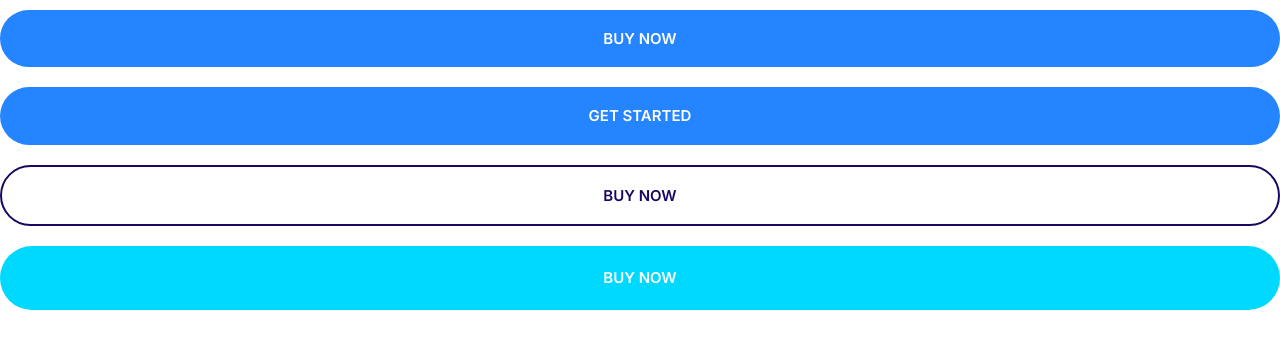
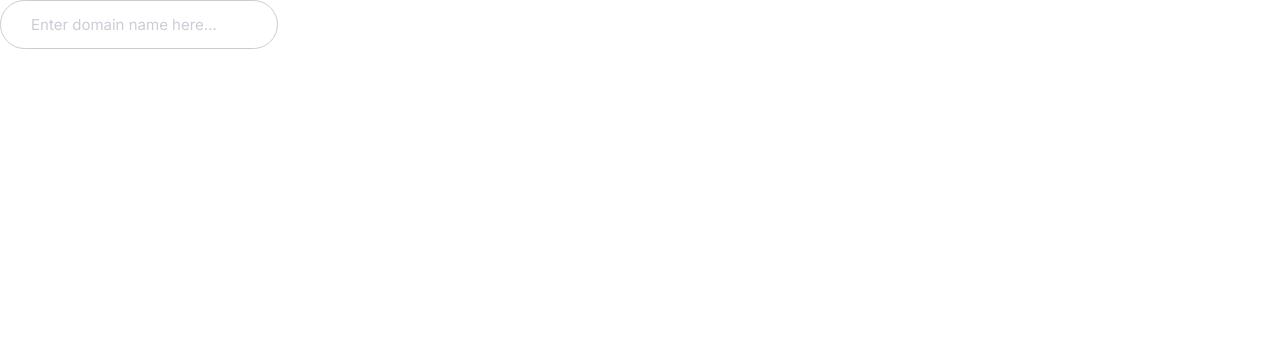
Before and after one commit to mohashyne/Crystalbytes, a plain HTML site: page index.html in a window 1280 px wide. Drawn offline with Linux system fonts and the light colour scheme.

Commit message:
define inputs.

```diff
--- a/css/styles.css
+++ b/css/styles.css
@@ -138,7 +138,7 @@ a {
 }
 
 
-/* List */
+/* Lists */
 
 .list {
     list-style: none;
@@ -170,7 +170,7 @@ a {
 
 }
 
-/* Icon */
+/* Icons */
 
 .icon {
     width: 40px;
@@ -193,7 +193,7 @@ a {
 }
 
 
-/* Button */
+/* Buttons */
 
 .btn {
     border-radius: 40px;
@@ -258,3 +258,25 @@ a {
     }
 
 }
+
+/* nputs */
+
+.input {
+    padding: 1.5rem 3rem;
+    border: 1px solid #ccc;
+    border-radius: 30px;
+    outline: 0;
+    color: var(--color-headings);
+    font-size: 2rem;
+}
+
+::placeholder {
+    color: #cdcbd7;
+}
+
+@media screen and (min-width: 1024px){
+    .input {
+        font-size: 15px;
+    }
+
+}
--- a/index.html
+++ b/index.html
@@ -15,9 +15,12 @@
     <link rel="stylesheet" href="css/styles.css" />
   </head>
   <body>
-    <button class="btn btn--primary btn--block">Buy Now</button>
-    <button class="btn btn--primary btn--block">Get Started</button>
-    <button class="btn btn--primary btn--block btn--outline">Buy Now</button>
-    <a href="#" class="btn btn--secondary btn--block">Buy Now</a>
+    <input
+      type="text"
+      class="input"
+      placeholder="Enter domain name here..."
+      name=""
+      id=""
+    />
   </body>
 </html>
```
Also changed, not shown: componet/inputs.html (added, +7 -0 lines).
